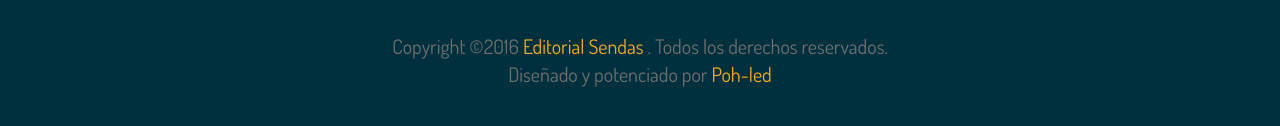
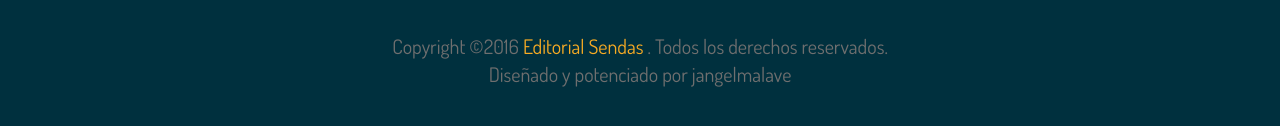
Before and after one commit to jangelmalave/EditorialSendas, a plain HTML site: page index.html in a window 1280 px wide. Shown: the part 5774-5900 px from the top of the page. Drawn offline with nearby package versions, Linux system fonts and the light colour scheme; some packages are replaced by stand-ins of ours; a script that the page names is missing; files whose address does not match are found by name.

Commit message:
copyright modified

```diff
--- a/index.html
+++ b/index.html
@@ -408,7 +408,7 @@ Formulario </a>
     <footer id="footer">
         <div class="container">
             <div class="text-center">
-                <p> Copyright  &copy;2016<a target="_blank" href="http://editorialsendas.com/"> Editorial Sendas </a>. Todos los derechos reservados. <br> Diseñado y potenciado por  <a href="http://poh-led.com">Poh-led</a></p>
+                <p> Copyright  &copy;2016<a target="_blank" href="http://editorialsendas.com/"> Editorial Sendas </a>. Todos los derechos reservados. <br> Diseñado y potenciado por jangelmalave</p>
             </div>
         </div>
     </footer>
```
